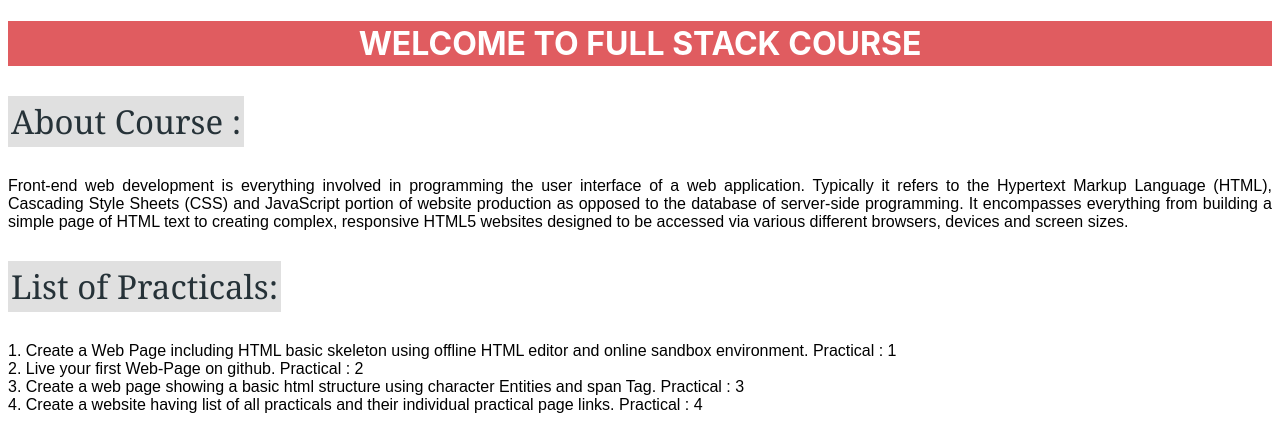
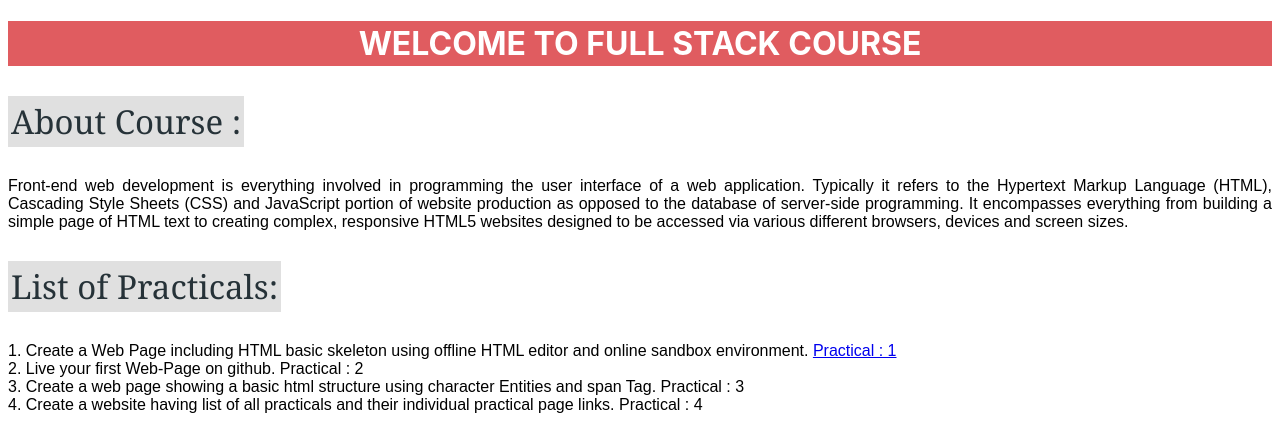
Before and after one commit to ashitaseth9454/FullStackSite, a plain HTML site: page start/index/index.html in a window 1280 px wide. Shown: the top 428 px of the page. Drawn offline with Linux system fonts and the light colour scheme.

Commit message:
linked home and practical-1

```diff
--- a/start/index/index.html
+++ b/start/index/index.html
@@ -32,7 +32,10 @@
     </p>
 
     <p style="font-family:sans-serif;text-align: justify;">
-        1. Create a Web Page including HTML basic skeleton using offline HTML editor and online sandbox environment. Practical : 1
+        1. Create a Web Page including HTML basic skeleton using offline HTML editor and online sandbox environment.
+        <a href="file:///C:/Users/Hp/OneDrive/Desktop/FullStasckSite-1/start/Practical1/practical1.html">
+            Practical : 1
+            </a>
         <br>
         2. Live your first Web-Page on github. Practical : 2
         <br>
```
